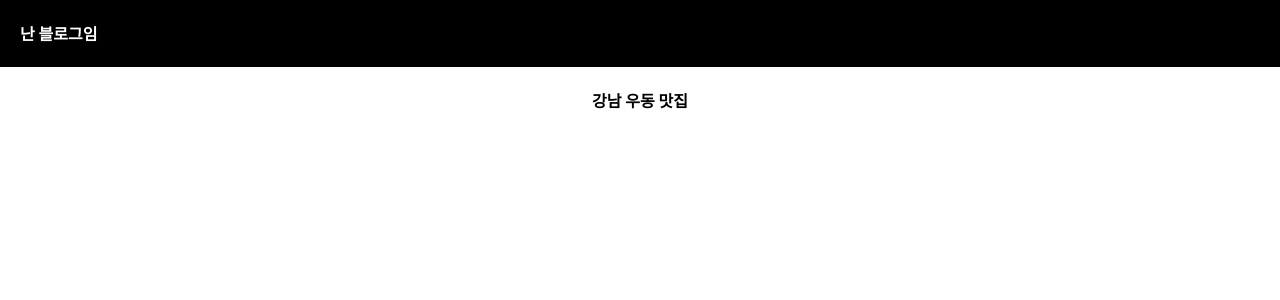
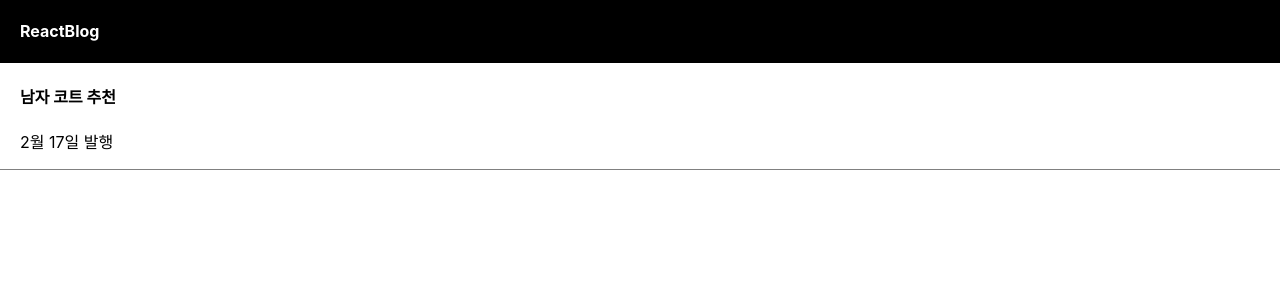
Before and after one commit to 5wintaek/React-blog, a React (Create React App) app: page / in a window 1280 px wide. Shown: the top 300 px of the page. Built offline with nearby package versions, Linux system fonts and the light colour scheme.

Commit message:
learn 중요한 데이터는 변수말고 State 에 담기

```diff
--- a/src/App.js
+++ b/src/App.js
@@ -6,9 +6,9 @@
 
 function App() {
 
-  let post = '강남 우동 맛집';
-  let[글제목,글제목변경] = useState(['남자 코트 추천','강남 우동 맛집','파이썬독학']);
-  let[따봉,따봉변경] = useState(0)
+  let post = '강남 우동 맛집'; // 자료 잠깐 저장할 땐 변수
+  let [글제목,b] =  useState('남자 코트 추천')
+
 
   function 함수(){
     console.log(1);
@@ -16,9 +16,13 @@
   return (
     <div className="App">
       <div className="black-nav">
-        <h4>난 블로그임</h4>
+        <h4>ReactBlog</h4>
       </div >
-      <h4>{post}</h4>
+      <div className='list'>
+        <h4>{글제목}</h4>
+        <p>2월 17일 발행</p>
+      </div>
+
     </div>
   );
 }
```
